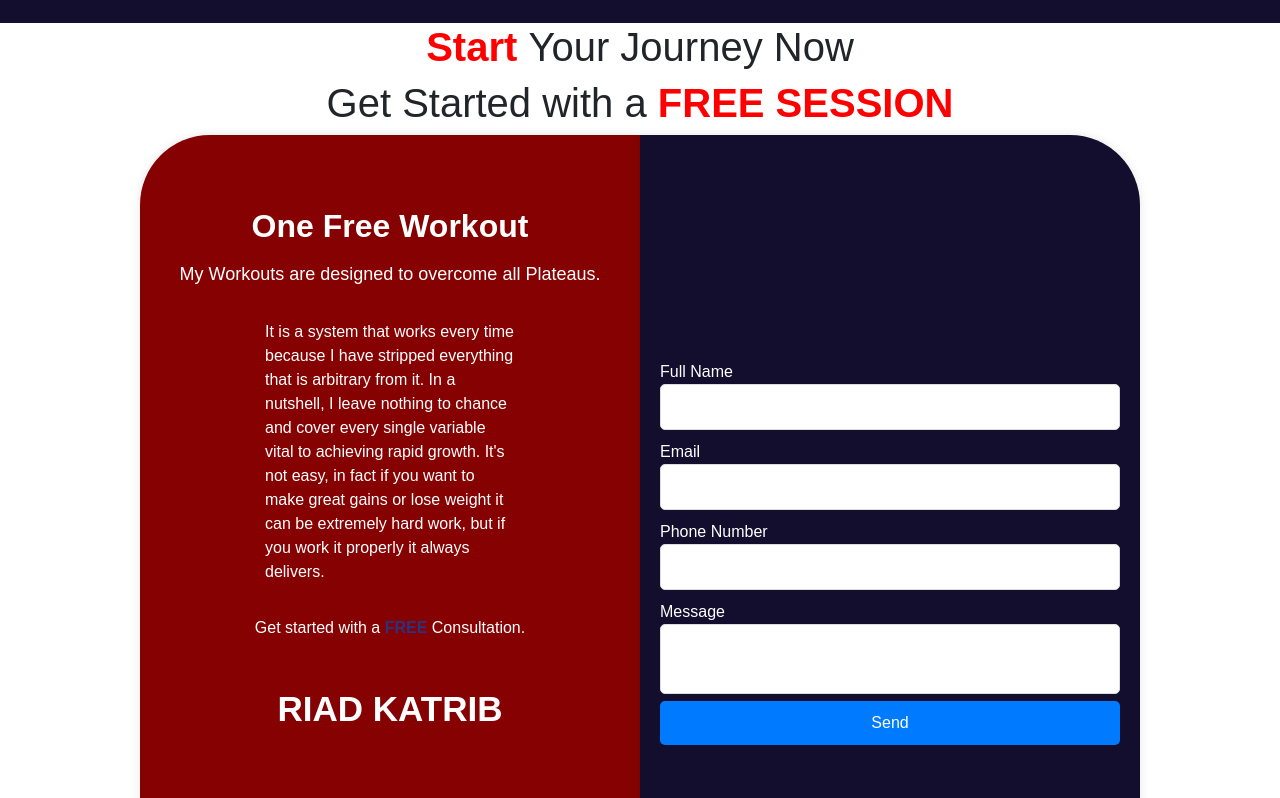
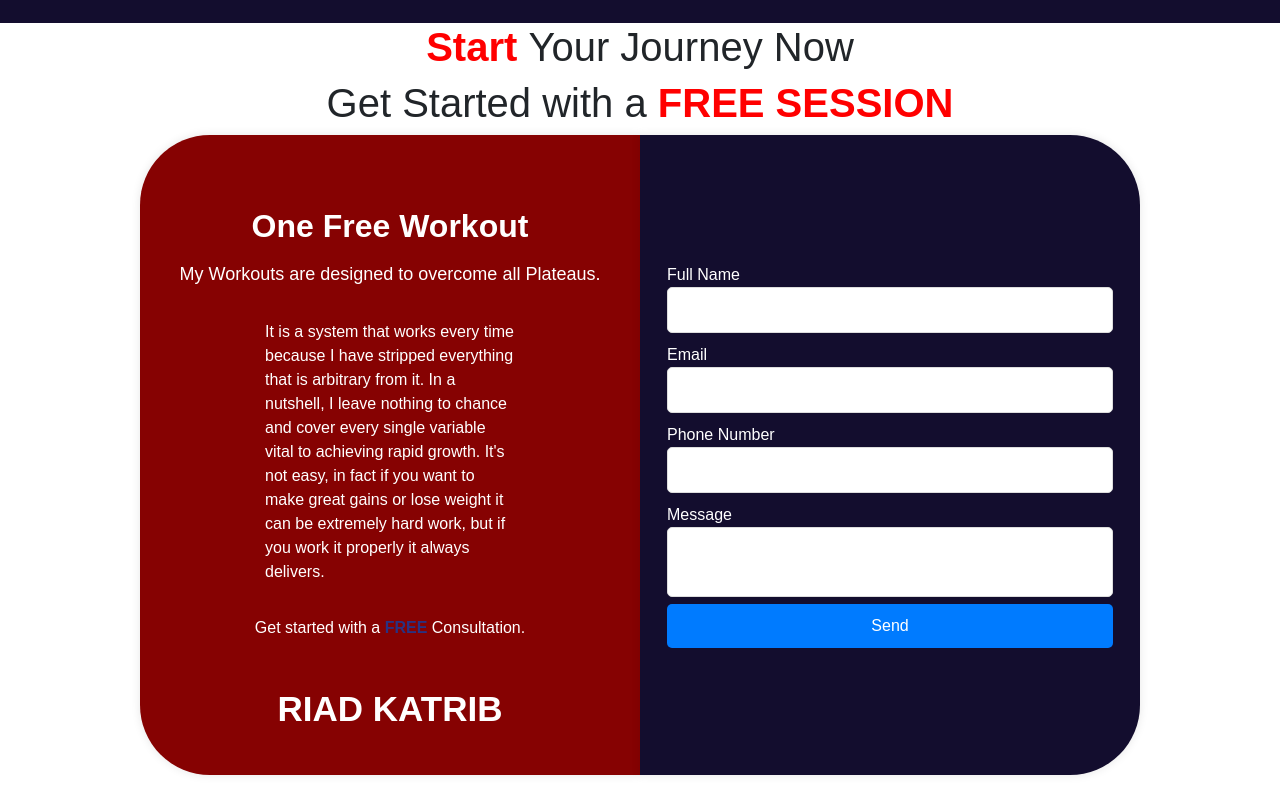
Before and after one commit to MariooY2/PTPortfolio, a React (Vite) app: page / in a window 1280 px wide. Shown: the part 2900-3698 px from the top of the page. Built offline with nearby package versions, Linux system fonts and the light colour scheme; a web font is replaced by a local one.

Commit message:
fixed form

```diff
--- a/src/index.css
+++ b/src/index.css
@@ -366,7 +366,7 @@ html {
   display: flex;
   justify-content: center;
   align-items: center;
-  min-height: 120vh; /* This ensures that the form is centered vertically in the viewport */
+  min-height: 80vh; /* This ensures that the form is centered vertically in the viewport */
   box-shadow: 0 0 10px rgba(0, 0, 0, 0.1);
   background-color: #130d2e;
   border-radius: 0px 70px 70px 0px;
@@ -453,11 +453,11 @@ width: 100%;
 
 
 form {
-  margin-top: -25%;
-  width: 100%;
+  margin-top: 0px;
+  width: 90%;
   max-width: 500px; /* Maximum width of the form */
   background: #fff;
-  padding: 20px;
+  padding: 2px;
   background-color: #130d2e;
 }
 
```
